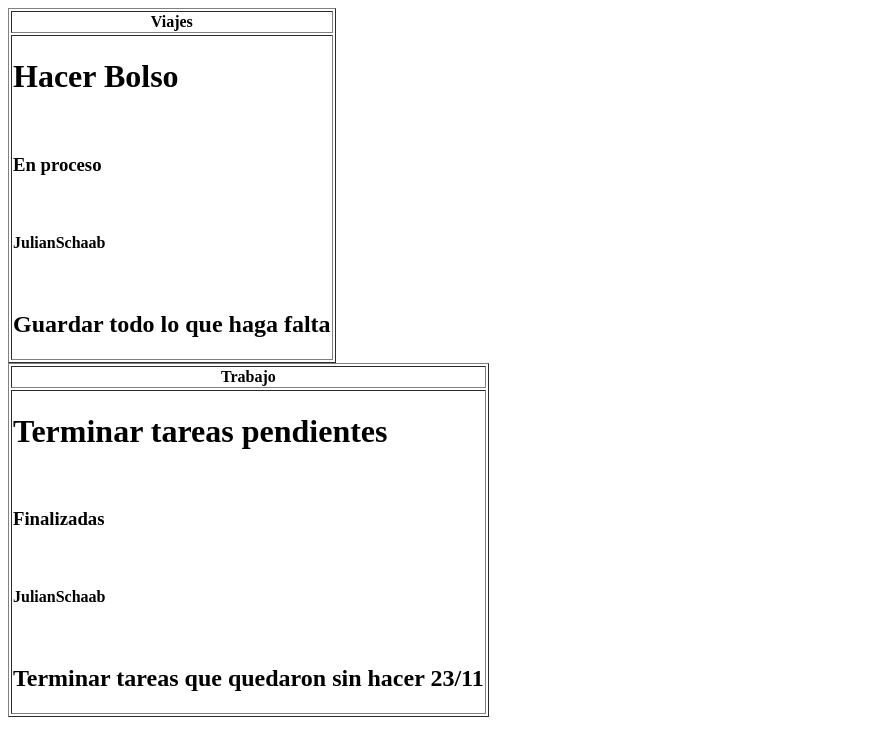
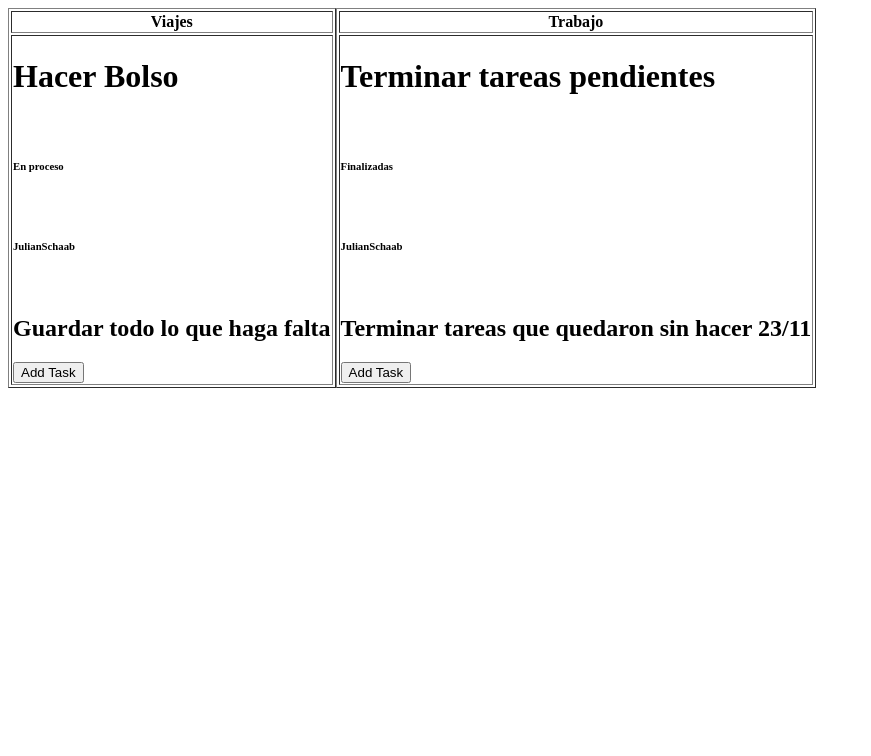
Before and after one commit to GermoLaz/taskManager, a Django app: page /allTask in a window 1280 px wide. Shown: the top 756 px of the page, without its empty margins (0-871 px from the left). Run offline with Django 3.2, Linux system fonts and the light colour scheme; data comes from the database, SQL or seed files in the repository; both versions use the stored data as it was after the commit.

Commit message:
Agrego vista html, ya separa por categoria

```diff
--- a/Templates/Main/allTask.html
+++ b/Templates/Main/allTask.html
@@ -6,6 +6,7 @@
 </head>
 <body>
     {%for category in categories%}
+    <div style = "float: left">
         <table border="1">
                 <thead>
                     <tr>
@@ -16,14 +17,18 @@
                 {%for task in tasks%}
                     {%if task.Category.id == category.id%}
                         <tr><td><h1>{{task.Title}}</h1><br>
-                        <h3>{{task.Status.Title}}</h3><br>
-                        <h4>{{task.Owner.username}}</h4><br>
-                        <h2>{{task.Content}}</h2></td></tr>
+                        <h6>{{task.Status.Title}}</h6><br>
+                        <h6>{{task.Owner.username}}</h6><br>
+                        <h2>{{task.Content}}</h2>
+                        <button>Add Task</button>
+                        </td></tr>
+
 
                     {% endif %}
                 {%endfor%}
                 </tbody>
             </table>
+        </div>
     {%endfor%}
 
 </body>
```
Also changed, not shown: db.sqlite3.
